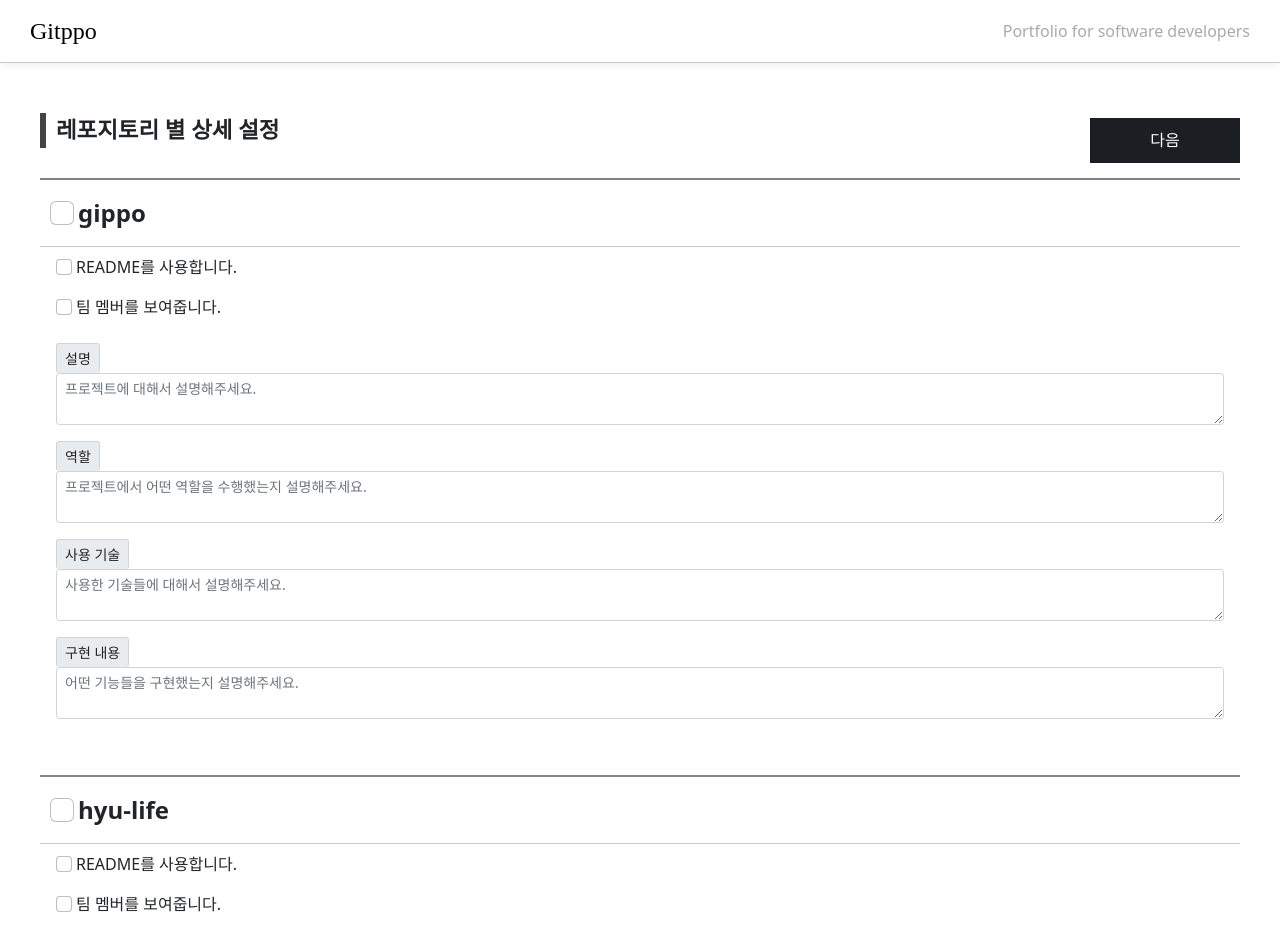
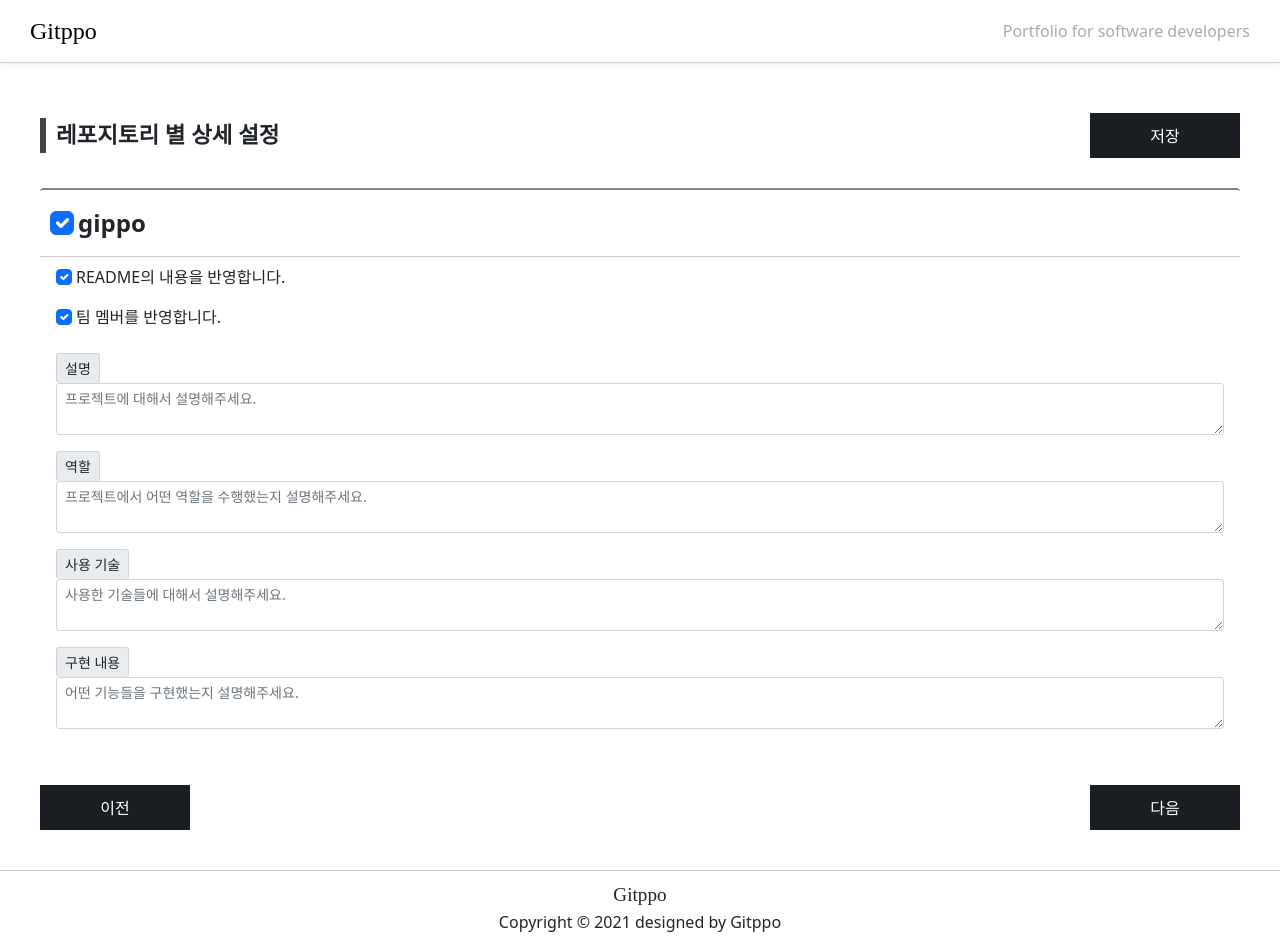
Before and after one commit to HYUNAHSHIM/gitppo, a React (Create React App) app: page /git in a window 1280 px wide. Shown: the top 936 px of the page. Built offline with nearby package versions, Linux system fonts and the light colour scheme; a web font is replaced by a local one.

Commit message:
- front - edit a tag error in footer - add hook in git page. - pass input data to info page as props

```diff
--- a/src/component/App.js
+++ b/src/component/App.js
@@ -1,5 +1,3 @@
-import './App.css';
-import React from "react";
 import { BrowserRouter as Router, Route } from "react-router-dom";
 import Header from "./header";
 import Footer from "./footer";
@@ -7,14 +5,15 @@ import Main from "../main";
 import Info from "../info";
 import Git from "../git";
 import Result from "../result";
+import './App.css';
 
 function App() {
   return (
     <Router>
       <Header />
       <Route exact path="/" component={Main} />
+      <Route exact path="/git" component={Git} />
       <Route exact path="/info" component={Info} />
-      <Route exact path="/git" component={Git} />
       <Route exact path="/Result" component={Result} />
       <Footer />
     </Router>
--- a/src/component/footer.js
+++ b/src/component/footer.js
@@ -1,4 +1,3 @@
-import React from "react";
 import { FontAwesomeIcon } from "@fortawesome/react-fontawesome";
 import { faGithub } from "@fortawesome/free-brands-svg-icons";
 
@@ -13,7 +12,10 @@ function footer() {
         <div style={footerStyle}>
             <div style={{fontSize: "1.2em", fontFamily: "notosans_bold"}}>Gitppo</div>
             <div>Copyright &copy; 2021 designed by Gitppo</div>
-            <a href="https://github.com/HYUNAHSHIM/gitppo" target="_blank" title="git page">
+            <a href="https://github.com/HYUNAHSHIM/gitppo"
+               target="_blank"
+               title="git page"
+               rel="noreferrer noopener">
                 <FontAwesomeIcon icon={faGithub} />
             </a>
         </div>
--- /dev/null
+++ b/src/git/Repository.js
@@ -0,0 +1,109 @@
+function Repository({repo, handleRepoChange}) {
+  const handleInputChange = (event) => {
+    const name = event.target.name;
+    const value = event.target.value;
+
+    // 레포를 먼저 체크해야 함.
+    if(!repo.repo && name !== "repo")
+      return window.alert("레포지토리를 먼저 사용함으로 체크 해주세요.");
+
+    // 변경 내용 저장
+    handleRepoChange({
+      ...repo,
+      [name]: value === "on" ? event.target.checked : value
+    });
+
+    // 레포지토리를 사용 안함으로 변경할 경우, 하위 항목을 모두 해제 함.
+    if(name === "repo" && !event.target.checked)
+      handleRepoChange({
+        ...repo,
+        "repo": false,
+        "readme": false,
+        "team": false,
+      });
+  };
+
+  return (
+    <div className={"repo-each-container list-group"}>
+
+      {/* 레포지토리 이름 */}
+      <label className="list-group-item repo-each-title">
+        <input className="form-check-input me-1"
+               type="checkbox"
+               name="repo"
+               checked={repo.repo}
+               onChange={handleInputChange}/>
+        {repo.title}
+      </label>
+
+
+      {/* 레포지토리 별 옵션 */}
+      <div className={"repo-each-options"}>
+
+        {/* 체크 옵션 */}
+        <label className="list-group-item">
+          <input className="form-check-input me-1"
+                 type="checkbox"
+                 name="readme"
+                 checked={repo.readme}
+                 onChange={handleInputChange}/>
+          README의 내용을 반영합니다.
+        </label>
+
+        <label className="list-group-item">
+          <input className="form-check-input me-1"
+                 type="checkbox"
+                 name="team"
+                 checked={repo.team}
+                 onChange={handleInputChange}/>
+          팀 멤버를 반영합니다.
+        </label>
+
+        {/* 서술 옵션 */}
+        <div className="input-group-sm mb-3 repo-each-inputs">
+          <span className="input-group-text"
+                id="inputGroup-sizing-sm">설명</span>
+          <textarea className="form-control"
+                    aria-label="Sizing example input"
+                    aria-describedby="inputGroup-sizing-sm"
+                    placeholder={"프로젝트에 대해서 설명해주세요."}
+                    name={"description"}
+                    value={repo.description}
+                    onChange={handleInputChange}/>
+
+          <span className="input-group-text"
+                id="inputGroup-sizing-sm">역할</span>
+          <textarea className="form-control"
+                    aria-label="Sizing example input"
+                    aria-describedby="inputGroup-sizing-sm"
+                    placeholder={"프로젝트에서 어떤 역할을 수행했는지 설명해주세요."}
+                    name={"role"}
+                    value={repo.role}
+                    onChange={handleInputChange}/>
+
+          <span className="input-group-text"
+                id="inputGroup-sizing-sm">사용 기술</span>
+          <textarea className="form-control"
+                    aria-label="Sizing example input"
+                    aria-describedby="inputGroup-sizing-sm"
+                    placeholder={"사용한 기술들에 대해서 설명해주세요."}
+                    name={"skill"}
+                    value={repo.skill}
+                    onChange={handleInputChange}/>
+
+          <span className="input-group-text"
+                id="inputGroup-sizing-sm">구현 내용</span>
+          <textarea className="form-control"
+                    aria-label="Sizing example input"
+                    aria-describedby="inputGroup-sizing-sm"
+                    placeholder={"어떤 기능들을 구현했는지 설명해주세요."}
+                    name={"implement"}
+                    value={repo.implement}
+                    onChange={handleInputChange}/>
+        </div>
+      </div>
+    </div>
+  );
+}
+
+export default Repository;
--- a/src/git/index.css
+++ b/src/git/index.css
@@ -10,7 +10,9 @@
 .repo-each-title {
     font-size: 1.5em;
     font-weight: bold;
-    padding: 10px 15px;
+    padding: 15px 10px;
+    border: none;
+    border-bottom: 1px solid #ccc;
 }
 
 .repo-each-options {
@@ -37,9 +39,10 @@
 }
 
 #container .nextButton {
+    --buttonColor: #1b1f23;
     text-decoration: none;
     border: none;
-    background: #1b1f23;
+    background: var(--buttonColor);
     color: white;
     height: 45px;
     width: 150px;
@@ -49,3 +52,29 @@
     box-sizing:border-box;
     overflow:hidden;
 }
+
+#container .nextButton:hover {
+    opacity: 0.5;
+}
+
+.git-buttons {
+    display: flex;
+    justify-content: space-between;
+}
+
+.subtitle {
+    display: flex;
+    justify-content: space-between;
+    align-items: center;
+    margin: 10px 0 30px 0;
+
+}
+.subtitle h4 {
+    margin: 0;
+    padding: 4px 10px;
+
+    font-size: 1.4em;
+    font-weight: 600;
+
+    border-left: 6px solid #444;
+}
--- a/src/git/index.js
+++ b/src/git/index.js
@@ -1,86 +1,80 @@
-import React, {useState} from "react";
+import {useEffect, useState} from "react";
+import { useHistory } from "react-router-dom";
+import Repository from "./Repository";
 import "./index.css";
 import {data} from "./data";
-import { Link } from "react-router-dom";
 
-const options = [
-  "README를 사용합니다.",
-  "팀 멤버를 보여줍니다.",
-]
 
-function Repository({repo}) {
-  const
-    [description, setDescription] = useState(repo.description),
-    [role, setRole] = useState(repo.role),
-    [skills, setSkills] = useState(repo.skills),
-    [implement, setImplement] = useState(repo.implement);
+function Git() {
+  // TODO : 전체 진행 상황을 스텝으로 나타내자.
+  const repoNum = data.length;
+  const history = useHistory();
+  const [curRepoIndex, setCurRepoIndex] = useState(0);
+  const [repositories, setRepositories] = useState(() => {
+    const temp = [];
+    for(let i = 0 ; i < repoNum ; i++) {
+      temp.push({
+        "title": data[i].title,
+        "repo": true,
+        "readme": true,
+        "team": true,
+        "description": "",
+        "role": "",
+        "skill": "",
+        "implement": ""
+      });
+    }
+    return temp;
+  });
+  const [curRepo, setCurRepo] = useState(repositories[curRepoIndex]);
 
-    return (
-      <div className={"repo-each-container"}>
-        <div className="list-group">
-          {/* 레포지토리 이름 */}
-          <label className="list-group-item repo-each-title" style={{border: "none", borderBottom: "1px solid #ccc", padding: "15px 10px"}}>
-            <input className="form-check-input me-1" type="checkbox" defaultChecked={false} onChange={event => {
-              if(!event.target.checked) {
-              }
-            }}/>{repo.title}
-          </label>
+  const handleRepoChange = (changed) => {
+    const temp = repositories;
+    temp[curRepoIndex] = changed;
+    setRepositories(temp);
+    setCurRepo(repositories[curRepoIndex]);
+  };
+  const handleButtonClick = (event) => {
+    if (event.target.name === "prevRepo") {
+      if(curRepoIndex === 0) setCurRepoIndex(repoNum-1);
+      else setCurRepoIndex((curRepoIndex-1) % repoNum);
+    }
+    else setCurRepoIndex((curRepoIndex+1) % repoNum);
+  };
 
-          {/* 레포지토리 별 옵션 */}
-          <div className={"repo-each-options"}>
-            {options.map(option => (
-              <label className="list-group-item">
-                <input className="form-check-input me-1" type="checkbox" defaultChecked={false}/>{option}
-              </label>
-            ))}
+  useEffect(() => setCurRepo(repositories[curRepoIndex]), [curRepoIndex, repositories]);
 
-            <div className="input-group-sm mb-3 repo-each-inputs">
-              <span className="input-group-text" id="inputGroup-sizing-sm">설명</span>
-              <textarea className="form-control"
-                     aria-label="Sizing example input"  aria-describedby="inputGroup-sizing-sm"
-                     placeholder={"프로젝트에 대해서 설명해주세요."} value={description}
-                     onChange={event => setDescription(event.target.value)}/>
+  return (
+    <div id={"container"}>
 
-              <span className="input-group-text" id="inputGroup-sizing-sm">역할</span>
-              <textarea className="form-control"
-                     aria-label="Sizing example input"  aria-describedby="inputGroup-sizing-sm"
-                     placeholder={"프로젝트에서 어떤 역할을 수행했는지 설명해주세요."} value={role}
-                     onChange={event => setRole(event.target.value)}/>
+      {/* 타이틀 */}
+      <div className={"subtitle"}>
+        <h4>레포지토리 별 상세 설정</h4>
+        <button className="nextButton"
+                onClick={() => history.push("/info", repositories)}>
+          저장
+        </button>
+      </div>
 
-              <span className="input-group-text" id="inputGroup-sizing-sm">사용 기술</span>
-              <textarea className="form-control"
-                     aria-label="Sizing example input"  aria-describedby="inputGroup-sizing-sm"
-                     placeholder={"사용한 기술들에 대해서 설명해주세요."} value={skills}
-                     onChange={event => setSkills(event.target.value)}/>
+      {/* 레포지토리 내용 */}
+      <Repository repo={curRepo}
+                  handleRepoChange={handleRepoChange}/>
 
-              <span className="input-group-text" id="inputGroup-sizing-sm">구현 내용</span>
-              <textarea className="form-control"
-                     aria-label="Sizing example input"  aria-describedby="inputGroup-sizing-sm"
-                     placeholder={"어떤 기능들을 구현했는지 설명해주세요."} value={implement}
-                     onChange={event => setImplement(event.target.value)}/>
-            </div>
-          </div>
-        </div>
+      {/* 레포지토리 이전/다음 버튼 */}
+      <div className={"git-buttons"}>
+        <button className="nextButton"
+                name={"prevRepo"}
+                onClick={handleButtonClick}>
+          이전
+        </button>
+        <button className="nextButton"
+                name={"nextRepo"}
+                onClick={handleButtonClick}>
+          다음
+        </button>
       </div>
-    );
+    </div>
+  );
 }
 
-function git() {
-    return (
-        <div id={"container"}>
-          <div style={{display: "flex", justifyContent: "space-between", alignItems: "center"}}>
-            <h4 style={{margin: "10px 0px 30px 0px", fontSize:"1.4em", fontWeight: "600", padding: "4px 10px", borderLeft: "6px solid #444"}}>레포지토리 별 상세 설정</h4>
-            <div>
-              <Link to="/info">
-                <button className="nextButton">다음</button>
-              </Link>
-            </div>
-          </div>
-          <div>
-            {data.map(data => <Repository repo={data}/>)}
-          </div>
-        </div>
-    );
-}
-
-export default git;
+export default Git;
--- a/src/info/index.js
+++ b/src/info/index.js
@@ -46,8 +46,12 @@ const detailStyle3 = {
   marginLeft: "58px"
 };
 
-function info() {
+function info({location}) {
+  // 이전 페이지에서 레포지토리 정보 받기
+  const repos = location.state;
+
   return (
+    // TODO: 이전 버튼 만들어야 될듯!
     <div className="info" style={infoStyle}>
       <div style={{display: "flex", justifyContent: "space-between", alignItems: "center"}}>
         <h4 style={{margin: "10px 0px 30px 0px", fontSize:"1.4em", fontWeight: "600", padding: "4px 10px", borderLeft: "6px solid #444"}}>추가 내용 입력</h4>
```
Lines whose indentation alone changed are shown as unchanged.
